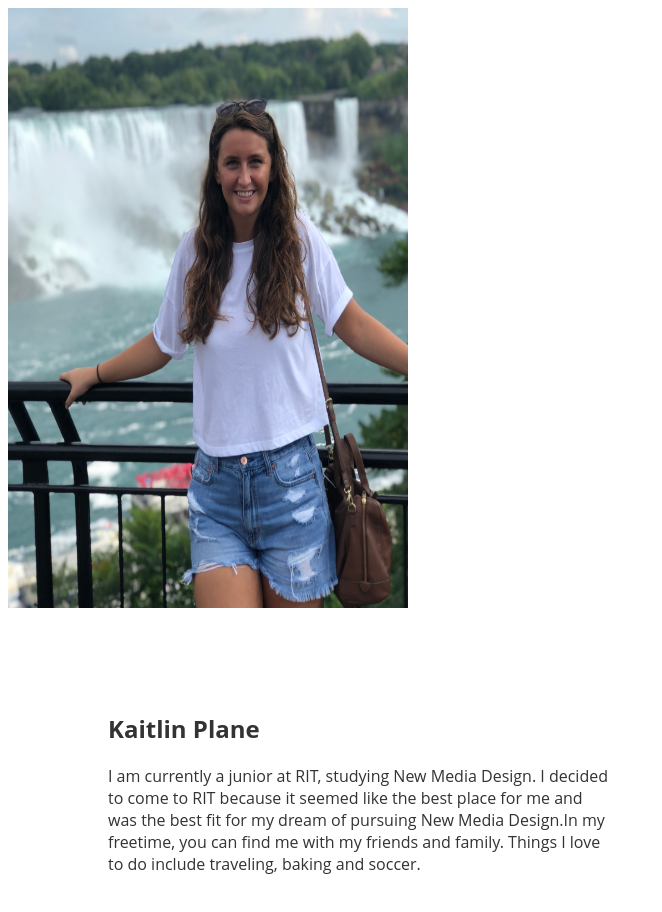
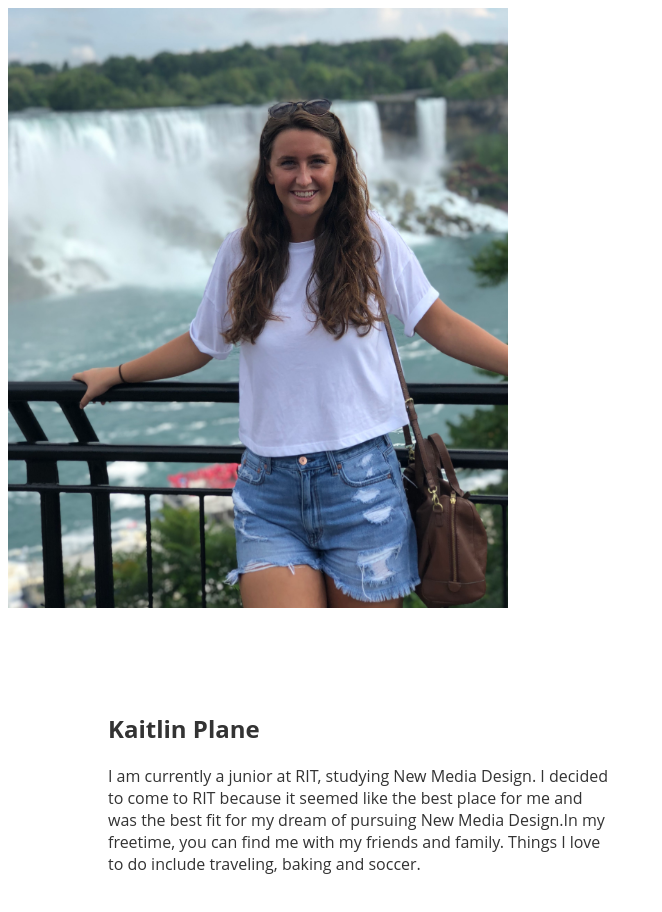
Before and after one commit to kplane20/kplane20.github.io, a plain HTML site: page index.html in a window 1280 px wide. Shown: the whole page, without its empty margins (0-662 px from the left). Drawn offline with Linux system fonts and the light colour scheme.

Commit message:
fxing link again

```diff
--- a/index.html
+++ b/index.html
@@ -1,16 +1,17 @@
 <!DOCTYPE html>
 <html lang="en">
+
 <head>
     <meta charset="UTF-8">
-    <meta name="viewport" content="width=device-width, initial-scale=1.0">
     <meta http-equiv="X-UA-Compatible" content="ie=edge">
     <link rel="stylesheet" href="stylesheet.css">
     <title>Document</title>
 
 </head>
+
 <body>
     <div class="header">
-                <img src="falls.jpg"width="400" height="600"/>
+        <img src="falls.jpg" width="500" height="600" />
     </div>
     <section class="bio">
         <h1>Kaitlin Plane</h1>
@@ -20,4 +21,5 @@
 
     </section>
 </body>
+
 </html>
```
Lines whose indentation alone changed are shown as unchanged.
